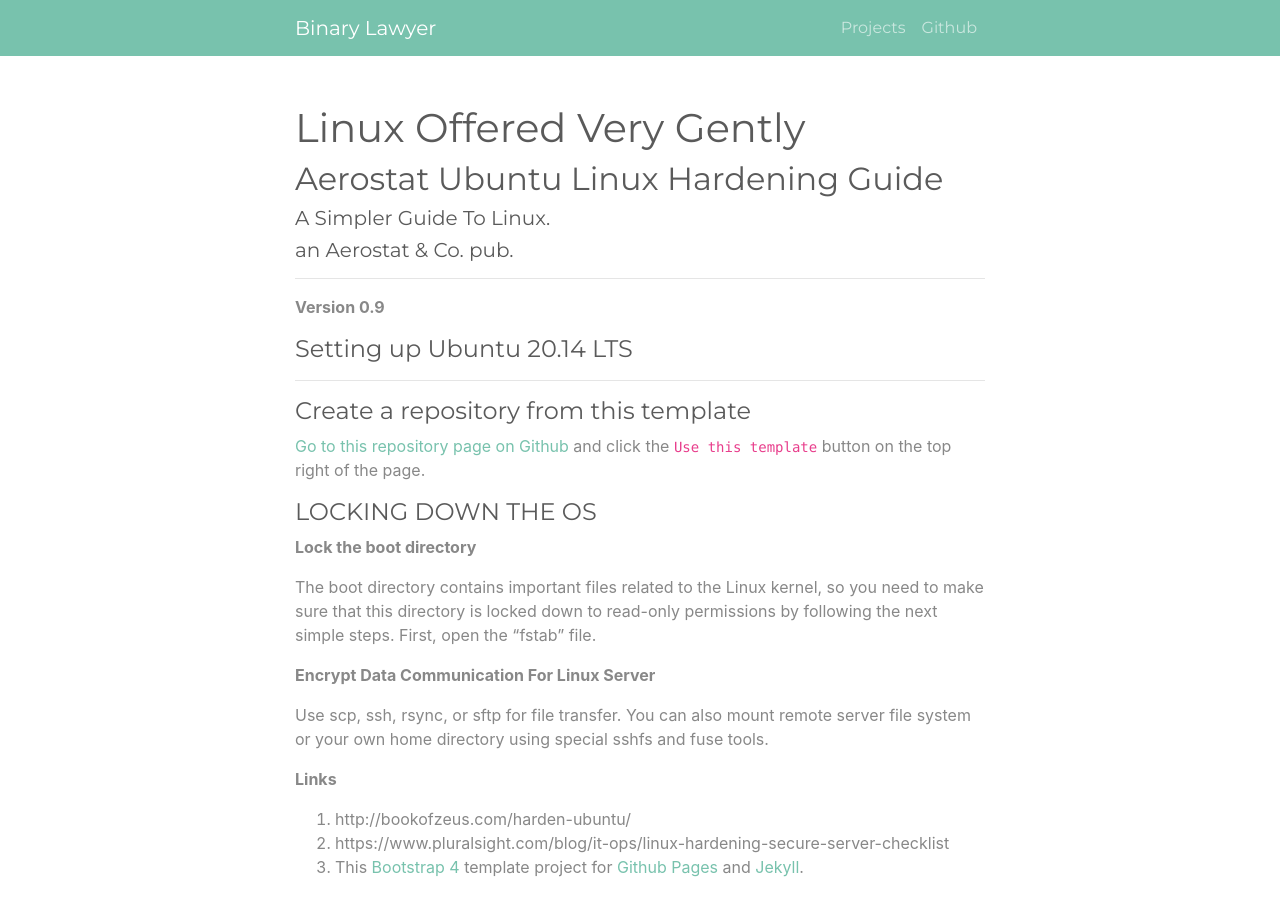
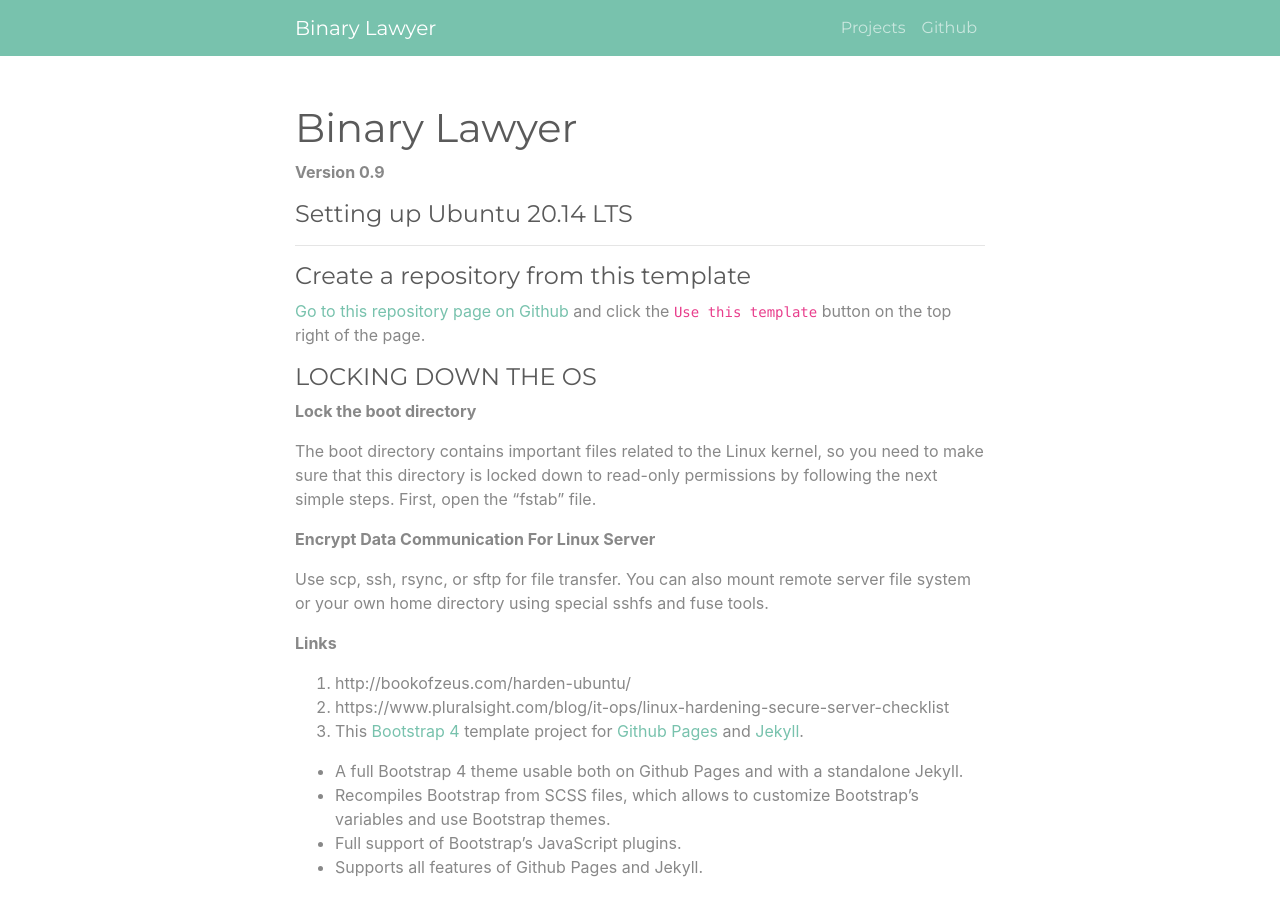
Before and after one commit to binarylawyer/Linux_Guide, a Jekyll site: the page built from index.md, in a window 1280 px wide and 900 px high. Built offline with Jekyll 4.4.1, drawn with Linux system fonts in a browser that asks for light colours.

Commit message:
Update index.md

```diff
--- a/index.md
+++ b/index.md
@@ -1,7 +1,6 @@
 ---
 layout: page
-title: Linux Offered Very Gently
----
+title: Binary Lawyer
 
 ## Aerostat Ubuntu Linux Hardening Guide
 ##### A Simpler Guide To Linux.
```
